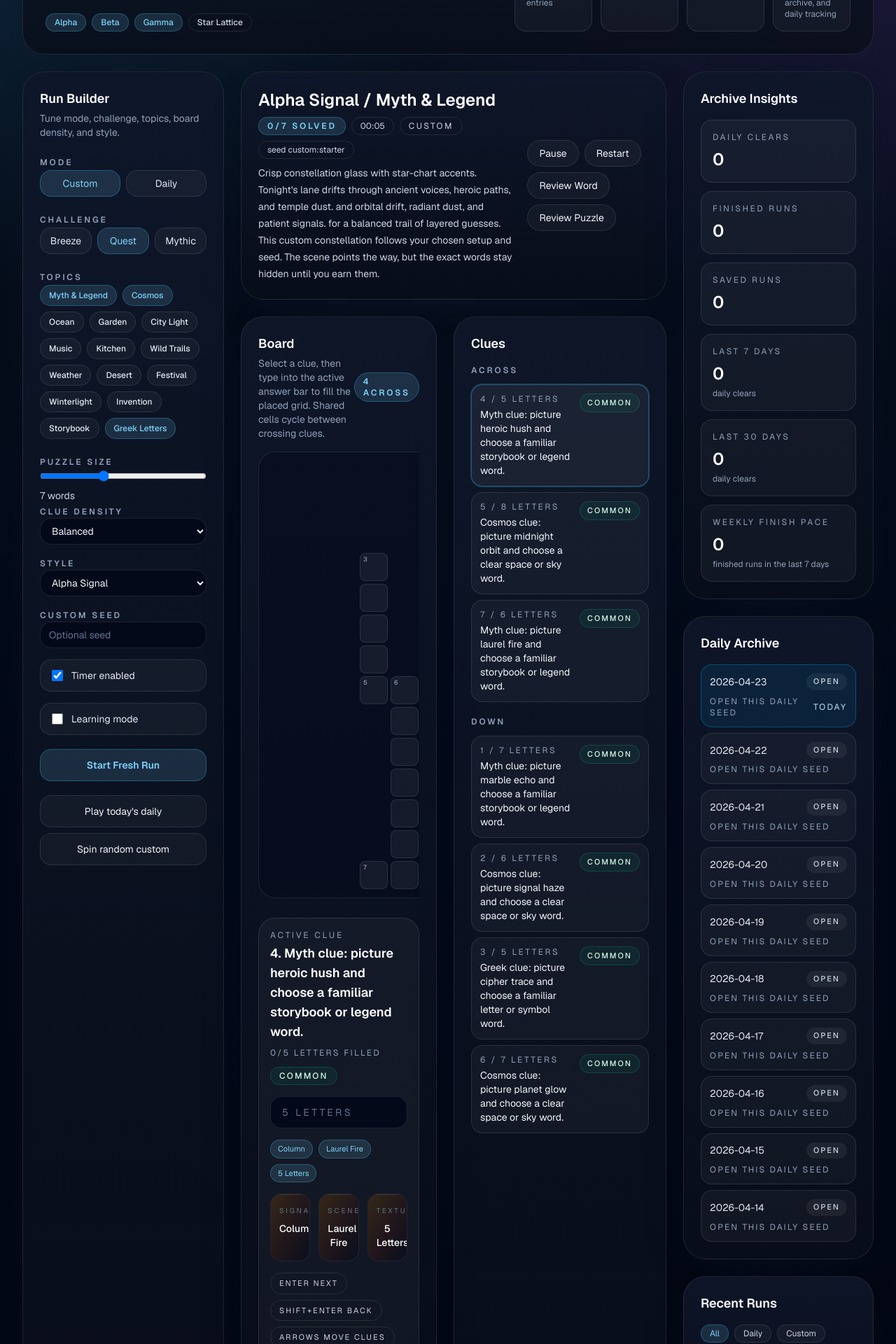
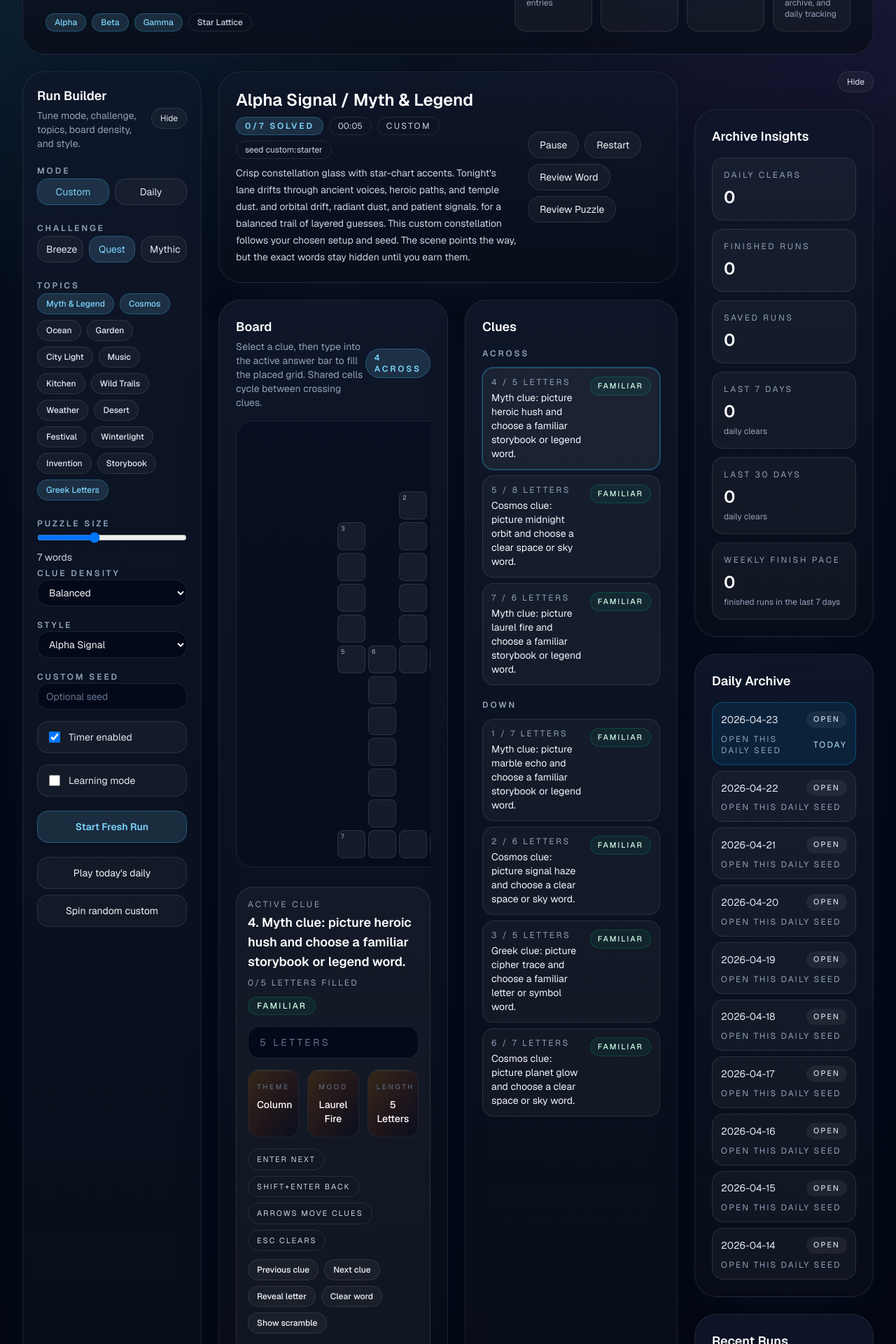
Before and after one commit to dmoliveira/ai-word-puzzle, a Next.js app: page / in a window 1280 px wide. Shown: the part 300-2220 px from the top of the page at 70% size. Built offline with nearby package versions, Linux system fonts and the light colour scheme.

Commit message:
Refocus layout on the board

```diff
--- a/app/components/word-puzzle-studio.tsx
+++ b/app/components/word-puzzle-studio.tsx
@@ -17,6 +17,7 @@ type ToastState = {
 type ToastTone = NonNullable<ToastState>["tone"];
 type HistoryFilterMode = "all" | "daily" | "custom";
 type HistoryFilterStatus = "all" | "finished" | "active";
+type RevealConfirmState = "none" | "word" | "puzzle";
 
 const defaultOptions: PuzzleOptions = {
   mode: "custom",
@@ -318,7 +319,28 @@ function getClueArtTone(topicId: TopicId, frequencyBand: PuzzleWord["frequencyBa
 }
 
 function getClueArtLabel(index: number) {
-  return ["signal", "scene", "texture"][index] ?? "cue";
+  return ["theme", "mood", "length"][index] ?? "cue";
+}
+
+function getFrequencyLabel(frequencyBand: PuzzleWord["frequencyBand"]) {
+  switch (frequencyBand) {
+    case "common":
+      return "familiar";
+    case "uncommon":
+      return "stretch";
+    case "rare":
+      return "advanced";
+  }
+}
+
+function buildAnagram(answer: string) {
+  if (answer.length < 4) {
+    return answer.toUpperCase();
+  }
+
+  const chars = answer.toUpperCase().split("");
+  const rotated = [...chars.slice(1), chars[0]].join("");
+  return rotated === answer.toUpperCase() ? chars.reverse().join("") : rotated;
 }
 
 function countFinishedRunsSince(history: ProgressSnapshot["history"], days: number, mode?: RunSummary["mode"]) {
@@ -347,6 +369,10 @@ export function WordPuzzleStudio() {
   const [state, setState] = useState<PersistedRunState>(() => createFreshState(defaultOptions));
   const [reviewMode, setReviewMode] = useState<"none" | "word" | "puzzle">("none");
   const [mobilePanel, setMobilePanel] = useState<"board" | "clues" | "archive">("board");
+  const [leftSidebarOpen, setLeftSidebarOpen] = useState(true);
+  const [rightSidebarOpen, setRightSidebarOpen] = useState(true);
+  const [revealConfirm, setRevealConfirm] = useState<RevealConfirmState>("none");
+  const [shownAnagrams, setShownAnagrams] = useState<Record<string, string>>({});
   const [isStarting, setIsStarting] = useState(false);
   const [runError, setRunError] = useState<string | null>(null);
   const [toast, setToast] = useState<ToastState>(null);
@@ -511,6 +537,8 @@ export function WordPuzzleStudio() {
         setState(nextState);
         setFocusedCellKey(getFirstOpenCellKey(nextState, nextState.activeWordId));
         setMobilePanel("board");
+        setRevealConfirm("none");
+        setShownAnagrams({});
         syncProgress(nextState);
         setReviewMode("none");
       });
@@ -645,6 +673,21 @@ export function WordPuzzleStudio() {
     });
   }
 
+  function revealAnagram(word: PuzzleWord) {
+    setShownAnagrams((current) => ({
+      ...current,
+      [word.id]: buildAnagram(word.answer),
+    }));
+  }
+
+  function confirmRevealWord() {
+    setRevealConfirm("word");
+  }
+
+  function confirmRevealPuzzle() {
+    setRevealConfirm("puzzle");
+  }
+
   function selectWord(wordId: string) {
     setState((current) => {
       const nextState = {
@@ -903,6 +946,14 @@ export function WordPuzzleStudio() {
     }
   }
 
+  const desktopLayoutClass = leftSidebarOpen
+    ? rightSidebarOpen
+      ? "xl:grid-cols-[16rem_minmax(0,1.85fr)_16rem]"
+      : "xl:grid-cols-[16rem_minmax(0,2fr)_4rem]"
+    : rightSidebarOpen
+      ? "xl:grid-cols-[4rem_minmax(0,2fr)_16rem]"
+      : "xl:grid-cols-[4rem_minmax(0,2.15fr)_4rem]";
+
   return (
     <main className={`scroll-shell ${theme.className} min-h-screen px-4 py-6 sm:px-6 lg:px-8`}>
       <div className="mx-auto flex w-full max-w-[96rem] flex-col gap-6">
@@ -948,14 +999,18 @@ export function WordPuzzleStudio() {
           </div>
         </section>
 
-        <div className="grid gap-6 xl:grid-cols-[18rem_minmax(0,1.55fr)_17rem]">
-          <aside className="glass-card rounded-[2rem] p-5 sm:p-6">
-            <div className="mb-5">
-              <h2 className="text-lg font-semibold text-white">Run Builder</h2>
-              <p className="mt-1 text-sm text-slate-400">Tune mode, challenge, topics, board density, and style.</p>
+        <div className={`grid gap-6 ${desktopLayoutClass}`}>
+          <aside className="glass-card rounded-[2rem] p-4 sm:p-5">
+            <div className="mb-4 flex items-center justify-between gap-3">
+              <div className={`${leftSidebarOpen ? "block" : "hidden xl:block"}`}>
+                <h2 className="text-lg font-semibold text-white">Run Builder</h2>
+                <p className="mt-1 text-sm text-slate-400">Tune mode, challenge, topics, board density, and style.</p>
+              </div>
+              <button type="button" onClick={() => setLeftSidebarOpen((current) => !current)} className="hidden rounded-full border border-white/10 bg-white/4 px-3 py-1.5 text-xs text-slate-200 xl:inline-flex">
+                {leftSidebarOpen ? "Hide" : "Show"}
+              </button>
             </div>
-
-            <div className="space-y-5">
+            <div className={leftSidebarOpen ? "space-y-5" : "hidden xl:block"}>
               <div className="space-y-2">
                 <label className="text-xs font-semibold uppercase tracking-[0.24em] text-slate-400">Mode</label>
                 <div className="grid grid-cols-2 gap-2">
@@ -1064,8 +1119,8 @@ export function WordPuzzleStudio() {
                 <div className="flex flex-wrap gap-2">
                   <button type="button" onClick={togglePause} className="rounded-full border border-white/10 bg-white/4 px-4 py-2 text-sm text-slate-100">{state.paused ? "Resume" : "Pause"}</button>
                   <button type="button" onClick={() => startNewRun(state.run.options)} className="rounded-full border border-white/10 bg-white/4 px-4 py-2 text-sm text-slate-100">Restart</button>
-                  <button type="button" onClick={() => setReviewMode("word")} className="rounded-full border border-white/10 bg-white/4 px-4 py-2 text-sm text-slate-100">Review Word</button>
-                  <button type="button" onClick={() => setReviewMode("puzzle")} className="rounded-full border border-white/10 bg-white/4 px-4 py-2 text-sm text-slate-100">Review Puzzle</button>
+                  <button type="button" onClick={confirmRevealWord} className="rounded-full border border-white/10 bg-white/4 px-4 py-2 text-sm text-slate-100">Review Word</button>
+                  <button type="button" onClick={confirmRevealPuzzle} className="rounded-full border border-white/10 bg-white/4 px-4 py-2 text-sm text-slate-100">Review Puzzle</button>
                 </div>
               </div>
 
@@ -1143,7 +1198,7 @@ export function WordPuzzleStudio() {
                         <div className="mt-1 text-lg font-semibold text-white">{activePlacement?.clueNumber}. {activeWord.prompt}</div>
                         <div className="mt-2 text-xs uppercase tracking-[0.2em] text-slate-400">{activeFilledCount}/{activeWord.length} letters filled</div>
                       </div>
-                      <div className={`rounded-full border px-3 py-1 text-xs font-medium uppercase tracking-[0.18em] ${getClueTone(activeWord)}`}>{activeWord.frequencyBand}</div>
+                      <div className={`rounded-full border px-3 py-1 text-xs font-medium uppercase tracking-[0.18em] ${getClueTone(activeWord)}`}>{getFrequencyLabel(activeWord.frequencyBand)}</div>
                     </div>
 
                     <input
@@ -1184,12 +1239,6 @@ export function WordPuzzleStudio() {
                       placeholder={state.paused ? "Paused" : `${activeWord.length} letters`}
                       className="mt-4 w-full rounded-2xl border border-white/10 bg-slate-950/80 px-4 py-3 text-sm uppercase tracking-[0.25em] text-white outline-none placeholder:text-slate-500 disabled:opacity-60"
                     />
-
-                    <div className="mt-4 flex flex-wrap items-center gap-2">
-                      {activeWord.visuals.slice(0, state.run.options.clueDensity + 1).map((visual) => (
-                        <span key={visual} className="accent-chip rounded-full px-2.5 py-1 text-[11px] capitalize">{visual}</span>
-                      ))}
-                    </div>
 
                     <div className="mt-4 grid gap-3 sm:grid-cols-3">
                       {activeWord.visuals.slice(0, 3).map((visual, index) => (
@@ -1268,7 +1317,12 @@ export function WordPuzzleStudio() {
                       <button type="button" onClick={clearActiveWord} disabled={state.paused || state.solvedIds.includes(activeWord.id)} className="rounded-full border border-white/10 bg-white/4 px-3 py-1.5 text-xs font-medium text-slate-100 disabled:opacity-40">
                         Clear word
                       </button>
+                      <button type="button" onClick={() => revealAnagram(activeWord)} disabled={state.paused || state.solvedIds.includes(activeWord.id)} className="rounded-full border border-white/10 bg-white/4 px-3 py-1.5 text-xs font-medium text-slate-100 disabled:opacity-40">
+                        Show scramble
+                      </button>
                     </div>
+
+                    {shownAnagrams[activeWord.id] ? <div className="mt-3 rounded-2xl border border-dashed border-white/12 bg-slate-950/45 px-3 py-2 text-sm uppercase tracking-[0.25em] text-slate-200">Scramble: {shownAnagrams[activeWord.id]}</div> : null}
 
                     <div className="mt-4 flex items-center justify-between gap-3">
                       <button type="button" onClick={() => revealHint(activeWord.id)} disabled={state.paused || getHintLevel(activeWord.id, state.hintLevels) >= 3} className="rounded-full border border-white/10 bg-white/4 px-3 py-1.5 text-xs font-medium text-slate-100 disabled:opacity-40">
@@ -1304,7 +1358,7 @@ export function WordPuzzleStudio() {
                                   <div className="text-xs uppercase tracking-[0.22em] text-slate-400">{placement.clueNumber} / {word.length} letters</div>
                                   <div className="mt-1 text-sm text-slate-100">{word.prompt}</div>
                                 </div>
-                                <span className={`rounded-full border px-2.5 py-1 text-[11px] font-medium uppercase tracking-[0.18em] ${getClueTone(word)}`}>{word.frequencyBand}</span>
+                                <span className={`rounded-full border px-2.5 py-1 text-[11px] font-medium uppercase tracking-[0.18em] ${getClueTone(word)}`}>{getFrequencyLabel(word.frequencyBand)}</span>
                               </div>
                             </button>
                           );
@@ -1443,6 +1497,12 @@ export function WordPuzzleStudio() {
           </section>
 
           <aside className={`${mobilePanel === "archive" ? "block" : "hidden"} space-y-6 xl:block`}>
+            <div className="hidden xl:flex justify-end">
+              <button type="button" onClick={() => setRightSidebarOpen((current) => !current)} className="rounded-full border border-white/10 bg-white/4 px-3 py-1.5 text-xs text-slate-200">
+                {rightSidebarOpen ? "Hide" : "Show"}
+              </button>
+            </div>
+            <div className={rightSidebarOpen ? "space-y-6" : "hidden xl:block"}>
             <div className="glass-card rounded-[2rem] p-5 sm:p-6">
               <h3 className="text-lg font-semibold text-white">Archive Insights</h3>
               <div className="mt-4 grid gap-3 sm:grid-cols-2 xl:grid-cols-1">
@@ -1535,8 +1595,23 @@ export function WordPuzzleStudio() {
                 {filteredHistory.length === 0 ? <div className="rounded-2xl border border-white/10 bg-white/4 px-3 py-4 text-sm text-slate-400">No runs match the current filters yet.</div> : null}
               </div>
             </div>
+            </div>
           </aside>
         </div>
+
+        {revealConfirm !== "none" ? (
+          <div className="fixed inset-0 z-50 flex items-center justify-center bg-slate-950/72 px-4">
+            <div className="glass-card w-full max-w-md rounded-[2rem] p-6">
+              <div className="text-xs uppercase tracking-[0.24em] text-slate-400">Confirm reveal</div>
+              <h3 className="mt-2 text-2xl font-semibold text-white">{revealConfirm === "word" ? "Reveal this word?" : "Reveal the full puzzle?"}</h3>
+              <p className="mt-3 text-sm text-slate-300">{revealConfirm === "word" ? "This will show the current answer in review mode." : "This will open the full puzzle review with every answer visible."}</p>
+              <div className="mt-5 flex flex-wrap justify-end gap-2">
+                <button type="button" onClick={() => setRevealConfirm("none")} className="rounded-full border border-white/10 bg-white/4 px-4 py-2 text-sm text-slate-100">Cancel</button>
+                <button type="button" onClick={() => { setReviewMode(revealConfirm === "word" ? "word" : "puzzle"); setRevealConfirm("none"); }} className="accent-chip rounded-full px-4 py-2 text-sm font-semibold">{revealConfirm === "word" ? "Reveal word" : "Reveal puzzle"}</button>
+              </div>
+            </div>
+          </div>
+        ) : null}
 
         {toast ? (
           <div className="pointer-events-none fixed inset-x-4 bottom-4 z-50 flex justify-center">
--- a/app/globals.css
+++ b/app/globals.css
@@ -70,6 +70,12 @@ body::before {
   --accent-strong: rgb(16 185 129 / 0.28);
 }
 
+.style-classic {
+  --accent: #f8fafc;
+  --accent-soft: rgb(248 250 252 / 0.1);
+  --accent-strong: rgb(226 232 240 / 0.22);
+}
+
 .glass-card {
   background: linear-gradient(180deg, rgb(15 23 42 / 0.9), rgb(9 14 26 / 0.85));
   border: 1px solid rgb(255 255 255 / 0.09);
--- a/lib/game-types.ts
+++ b/lib/game-types.ts
@@ -1,6 +1,6 @@
 export type ChallengeLevel = "breeze" | "quest" | "mythic";
 
-export type ThemeStyleId = "alpha" | "nebula" | "sunforge" | "arcade";
+export type ThemeStyleId = "alpha" | "nebula" | "sunforge" | "arcade" | "classic";
 
 export type PuzzleMode = "custom" | "daily";
 
--- a/lib/themes.ts
+++ b/lib/themes.ts
@@ -33,6 +33,14 @@ export const themeStyles: ThemeStyle[] = [
     greekConstellation: ["kappa", "lambda", "mu"],
     motif: "pixel grove",
   },
+  {
+    id: "classic",
+    label: "Classic Ledger",
+    strapline: "Quiet paper tones and puzzle-first contrast inspired by traditional crossword pages.",
+    className: "style-classic",
+    greekConstellation: ["nu", "xi", "omicron"],
+    motif: "ink grid",
+  },
 ];
 
 export function getThemeStyle(styleId: ThemeStyle["id"]) {
```
Also changed, not shown: 1 other file (tests, documents, lock files or other folders).
